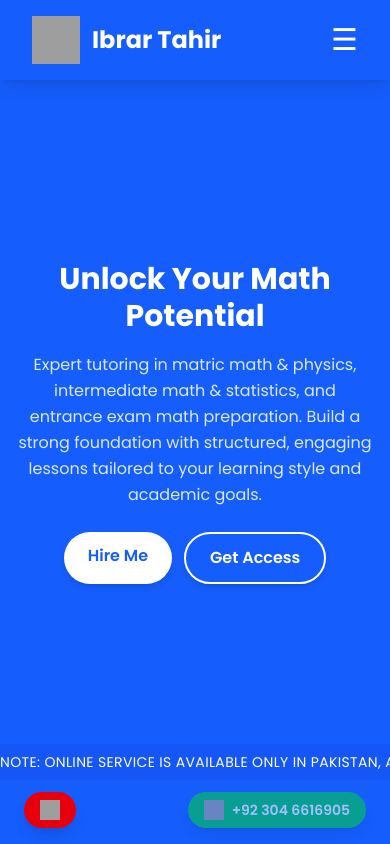
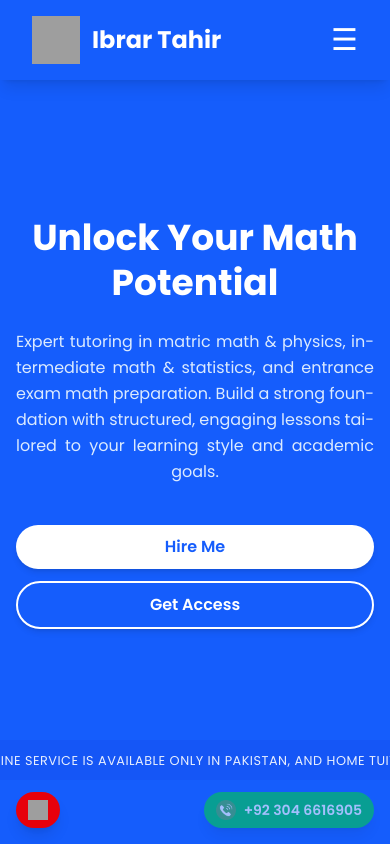
Before and after one commit to FAIZANMUHAMMAD-311/maths-sir, a Next.js app: page / in a window 390 px wide. Shown: the top 844 px of the page. Built offline with nearby package versions, Linux system fonts and the light colour scheme; grey boxes are pictures that could not be loaded.

Commit message:
HomeSection.js

```diff
--- a/src/app/components/HomeSection.js
+++ b/src/app/components/HomeSection.js
@@ -12,22 +12,30 @@ export default function HomeSection() {
     e.preventDefault();
     const targetElement = document.querySelector(targetId);
     if (targetElement) {
-      targetElement.scrollIntoView({ behavior: "smooth", block: "start" });
+      targetElement.scrollIntoView({
+        behavior: 'smooth',
+        block: 'start'
+      });
     }
   };
 
   return (
     <section
       id="home"
-      className="min-h-screen w-full flex flex-col items-center justify-center bg-blue-600 text-white relative select-none overflow-hidden px-4"
+      className="h-screen w-screen flex items-center justify-center bg-blue-600 text-white relative select-none overflow-hidden"
     >
       {/* Main Content Container */}
-      <div className="w-full max-w-5xl mx-auto text-center">
-        <h1 className="text-3xl sm:text-5xl md:text-6xl font-bold leading-tight" data-aos="fade-right" data-aos-duration="1000">
+      <div className="w-full max-w-[1200px] mx-auto px-4 sm:px-6">
+        <div className="text-center w-full">
+          <h1
+            className="text-4xl sm:text-5xl md:text-6xl font-bold leading-tight"
+            data-aos="fade-right"
+            data-aos-duration="1000"
+          >
             Unlock Your Math Potential
           </h1>
           <p
-          className="mt-4 sm:mt-6 text-base sm:text-lg md:text-xl text-blue-100 max-w-2xl mx-auto leading-relaxed"
+            className="mt-6 sm:mt-8 text-base sm:text-lg md:text-xl text-blue-100 max-w-2xl mx-auto leading-relaxed"
             data-aos="fade-left"
             data-aos-duration="1000"
             data-aos-delay="200"
@@ -36,64 +44,112 @@ export default function HomeSection() {
             and entrance exam math preparation. Build a strong foundation with structured,
             engaging lessons tailored to your learning style and academic goals.
           </p>
-        <div className="mt-6 sm:mt-10 flex flex-wrap justify-center gap-3 sm:gap-4" data-aos="fade-up" data-aos-duration="1000" data-aos-delay="400">
+          <div
+            className="mt-10 sm:mt-12 flex flex-col sm:flex-row justify-center gap-3 sm:gap-4"
+            data-aos="fade-up"
+            data-aos-duration="1000"
+            data-aos-delay="400"
+          >
             <a
               href="#hire"
-            onClick={(e) => handleSmoothScroll(e, "#hire")}
-            className="bg-white text-blue-600 px-6 py-3 rounded-full text-base sm:text-lg font-semibold hover:bg-gray-100 transition duration-300 shadow-md hover:shadow-lg"
+              onClick={(e) => handleSmoothScroll(e, '#hire')}
+              className="bg-white text-blue-600 px-5 sm:px-8 py-2.5 sm:py-3 rounded-full text-base sm:text-lg font-semibold hover:bg-gray-100 transition duration-300 shadow-md hover:shadow-lg"
             >
               Hire Me
             </a>
             <a
               href="#access"
-            onClick={(e) => handleSmoothScroll(e, "#access")}
-            className="bg-transparent border-2 border-white px-6 py-3 rounded-full text-base sm:text-lg font-semibold hover:bg-white hover:text-blue-600 transition duration-300 shadow-md hover:shadow-lg"
+              onClick={(e) => handleSmoothScroll(e, '#access')}
+              className="bg-transparent border-2 border-white px-5 sm:px-8 py-2.5 sm:py-3 rounded-full text-base sm:text-lg font-semibold hover:bg-white hover:text-blue-600 transition duration-300 shadow-md hover:shadow-lg"
             >
               Get Access
             </a>
           </div>
         </div>
+      </div>
 
-      {/* Marquee Note - Responsive */}
+      {/* Marquee Note - Fixed Version */}
       {showNote && (
-        <div className="absolute bottom-16 sm:bottom-20 left-0 right-0 w-full overflow-hidden z-30 bg-blue-700/30 py-2">
-          <div className="w-full whitespace-nowrap animate-marquee text-sm sm:text-base text-white font-medium uppercase tracking-wide">
+        <div className="absolute bottom-16 sm:bottom-20 left-0 right-0 w-full overflow-x-hidden z-30 bg-blue-700/30 py-2">
+          <div className="w-full overflow-hidden">
+            <div className="marquee-content whitespace-nowrap">
               NOTE: Online service is available only in Pakistan, and home tuition is offered only in Faisalabad.
+            </div>
           </div>
         </div>
       )}
 
-      {/* Floating Buttons */}
-      <div className="absolute bottom-4 sm:bottom-6 flex justify-between w-full px-6">
-        {/* YouTube Button */}
+      {/* YouTube Floating Button */}
       <a
         href="https://www.youtube.com/@IbrarTheMathematician"
         target="_blank"
         rel="noopener noreferrer"
-          className="bg-red-600 text-white px-4 py-2 rounded-full flex items-center shadow-lg transition-transform duration-300 hover:scale-110 z-30"
+        className="absolute bottom-4 left-4 sm:bottom-6 sm:left-6 bg-red-600 text-white px-3 sm:px-4 py-2 sm:py-3 rounded-full flex items-center shadow-lg transition-transform duration-300 hover:scale-110 z-30"
       >
-          <img src="/youtube-icon.png" alt="YouTube" className="w-5 sm:w-6 h-5 sm:h-6" />
-          <span className="ml-2 text-sm sm:text-base font-semibold hidden sm:inline">YouTube</span>
+        <img
+          src="https://upload.wikimedia.org/wikipedia/commons/4/42/YouTube_icon_%282013-2017%29.png"
+          alt="YouTube Logo"
+          className="w-5 sm:w-6 h-5 sm:h-6 block"
+        />
+        <span className="ml-2 text-sm sm:text-base font-semibold hidden sm:inline">
+          YouTube
+        </span>
       </a>
 
-        {/* Phone Button */}
+      {/* Phone Floating Button */}
       <a
         href="tel:+923046616905"
-          className="bg-green-500 text-white px-4 py-2 rounded-full flex items-center shadow-lg transition-transform duration-300 hover:scale-110 animate-pulse z-30"
+        className="absolute bottom-4 right-4 sm:bottom-6 sm:right-6 bg-green-500 text-white px-3 sm:px-4 py-2 sm:py-3 rounded-full flex items-center shadow-lg transition-transform duration-300 hover:scale-110 animate-pulse z-30"
       >
-          <img src="/phone-call.png" alt="Call" className="w-5 sm:w-6 h-5 sm:h-6" />
-          <span className="ml-2 text-sm sm:text-base font-semibold">+92 304 6616905</span>
+        <img
+          src="/images/phone-call.png"
+          alt="Call Logo"
+          className="w-5 sm:w-6 h-5 sm:h-6 block"
+        />
+        <span className="ml-2 text-sm sm:text-base font-semibold">
+          +92 304 6616905
+        </span>
       </a>
-      </div>
 
-      {/* Styles */}
+      {/* Global Styles */}
       <style jsx global>{`
         html, body {
           overflow-x: hidden;
         }
+      `}</style>
+
+      {/* Component Styles */}
+      <style jsx>{`
+        .marquee-content {
+          display: inline-block;
+          padding-left: 100%;
+          animation: marquee 15s linear infinite;
+          font-size: 0.9rem;
+          color: rgba(255, 255, 255, 0.9);
+          font-weight: 500;
+          text-transform: uppercase;
+          letter-spacing: 0.5px;
+        }
+
         @keyframes marquee {
-          0% { transform: translateX(100%); }
-          100% { transform: translateX(-100%); }
+          0% {
+            transform: translateX(0);
+          }
+          100% {
+            transform: translateX(-100%);
+          }
+        }
+
+        @media (max-width: 640px) {
+          .text-center p {
+            text-align: justify;
+            text-align-last: center;
+            hyphens: auto;
+            word-spacing: -0.05em;
+          }
+          .marquee-content {
+            font-size: 0.8rem;
+          }
         }
       `}</style>
     </section>
```
Lines whose indentation alone changed are shown as unchanged.
